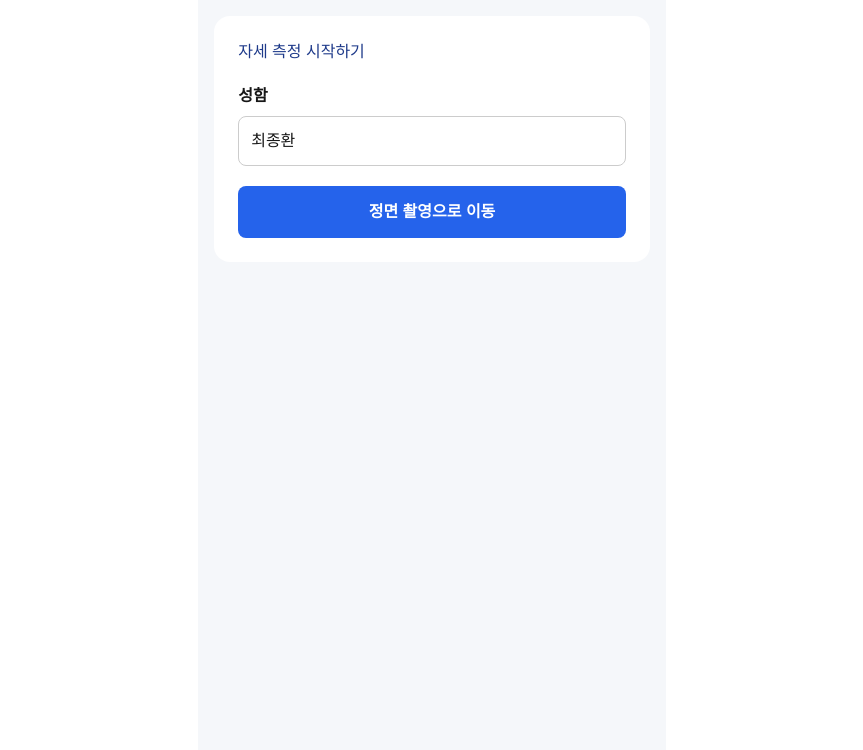
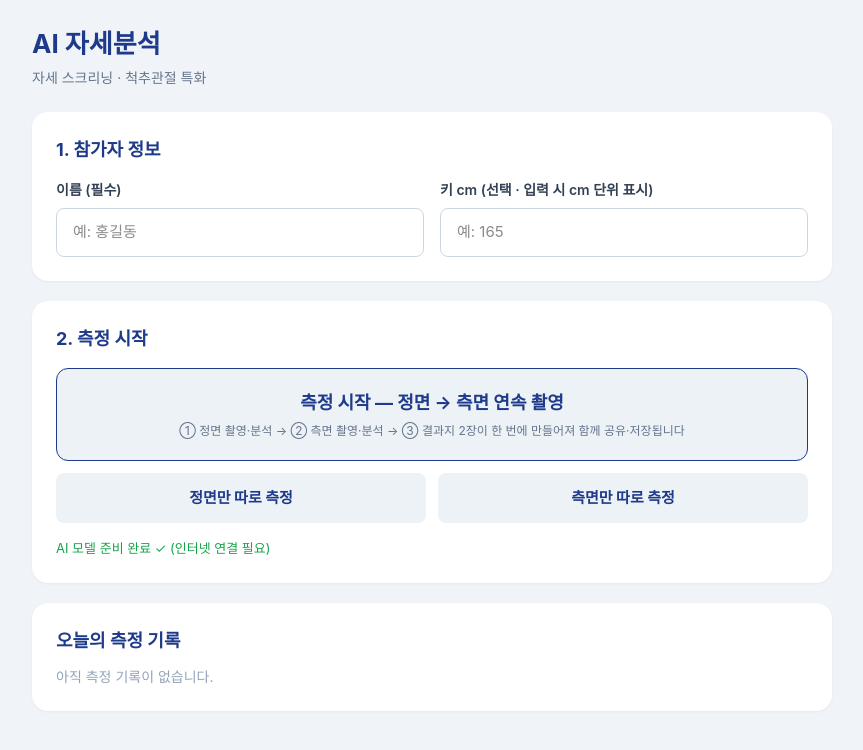
Before and after one commit to choijonghwan77-ship-it/saehim-posture, a Next.js app: page / in a window 1280 px wide. Shown: the top 750 px of the page, without its empty margins (208-1071 px from the left). Built offline with nearby package versions, Linux system fonts and the light colour scheme.

Commit message:
Update main page layout according to design design screenshot

```diff
--- a/app/page.tsx
+++ b/app/page.tsx
@@ -19,7 +19,9 @@ interface Keypoint {
 
 export default function PostureApp() {
   const [step, setStep] = useState<number>(1);
-  const [userName, setUserName] = useState<string>('최종환');
+  const [userName, setUserName] = useState<string>('');
+  const [userHeight, setUserHeight] = useState<string>('');
+  const [measureMode, setMeasureMode] = useState<'both' | 'front' | 'side'>('both');
 
   const [frontImage, setFrontImage] = useState<string | null>(null);
   const [sideImage, setSideImage] = useState<string | null>(null);
@@ -35,11 +37,11 @@ export default function PostureApp() {
 
   // 측면 상세 5대 측정 수치
   const [sideMetrics, setSideMetrics] = useState({
-    cva: { value: 48.5, unit: '°', status: '주의 (거북목 경향)' },         // 목 전방각
-    headShift: { value: 3.8, unit: 'cm', status: '주의 (전방 이동)' },     // 머리 전방이동
-    torsoTilt: { value: 2.1, unit: '°', status: '양호' },                // 상체 기울기
-    pelvicShift: { value: 1.5, unit: 'cm', status: '양호' },             // 골반 전방이동
-    kneeFlexion: { value: 4.2, unit: '°', status: '주의 (과지탱/굴곡)' }, // 무릎 굽힘
+    cva: { value: 48.5, unit: '°', status: '주의 (거북목 경향)' },
+    headShift: { value: 3.8, unit: 'cm', status: '주의 (전방 이동)' },
+    torsoTilt: { value: 2.1, unit: '°', status: '양호' },
+    pelvicShift: { value: 1.5, unit: 'cm', status: '양호' },
+    kneeFlexion: { value: 4.2, unit: '°', status: '주의 (과지탱/굴곡)' },
   });
 
   const webcamRef = useRef<Webcam>(null);
@@ -121,6 +123,15 @@ export default function PostureApp() {
     }
   };
 
+  const handleStartMeasurement = (mode: 'both' | 'front' | 'side') => {
+    setMeasureMode(mode);
+    if (mode === 'side') {
+      setStep(4);
+    } else {
+      setStep(2);
+    }
+  };
+
   const handleFrontCapture = () => {
     if (!webcamRef.current) return;
     const imageSrc = webcamRef.current.getScreenshot();
@@ -185,12 +196,12 @@ export default function PostureApp() {
     const canvas = await html2canvas(reportRef.current);
     const link = document.createElement('a');
     link.href = canvas.toDataURL('image/png');
-    link.download = `${userName}_자세분석결과지.png`;
+    link.download = `${userName || '참가자'}_자세분석결과지.png`;
     link.click();
   };
 
   const handleShare = async () => {
-    const textData = `[새힘병원 AI 자세분석 결과]\n${userName} 님\n\n[정면]\n- 어깨 기울기: ${frontMetrics.shoulderTilt.value}°\n- 골반 기울기: ${frontMetrics.hipTilt.value}°\n\n[측면]\n- 목 전방각(CVA): ${sideMetrics.cva.value}° (${sideMetrics.cva.status})\n- 머리 전방이동: ${sideMetrics.headShift.value}cm (${sideMetrics.headShift.status})\n- 상체 기울기: ${sideMetrics.torsoTilt.value}° (${sideMetrics.torsoTilt.status})\n- 골반 전방이동: ${sideMetrics.pelvicShift.value}cm (${sideMetrics.pelvicShift.status})\n- 무릎 굽힘: ${sideMetrics.kneeFlexion.value}° (${sideMetrics.kneeFlexion.status})`;
+    const textData = `[새힘병원 AI 자세분석 결과]\n${userName || '참가자'} 님${userHeight ? ` (${userHeight}cm)` : ''}\n\n[정면]\n- 어깨 기울기: ${frontMetrics.shoulderTilt.value}°\n- 골반 기울기: ${frontMetrics.hipTilt.value}°\n\n[측면]\n- 목 전방각(CVA): ${sideMetrics.cva.value}° (${sideMetrics.cva.status})\n- 머리 전방이동: ${sideMetrics.headShift.value}cm (${sideMetrics.headShift.status})\n- 상체 기울기: ${sideMetrics.torsoTilt.value}° (${sideMetrics.torsoTilt.status})\n- 골반 전방이동: ${sideMetrics.pelvicShift.value}cm (${sideMetrics.pelvicShift.status})\n- 무릎 굽힘: ${sideMetrics.kneeFlexion.value}° (${sideMetrics.kneeFlexion.status})`;
 
     if (navigator.share) {
       try {
@@ -204,8 +215,11 @@ export default function PostureApp() {
     }
   };
 
+  const displayName = userName.trim() || '참가자';
+
   return (
-    <div style={{ maxWidth: '480px', margin: '0 auto', fontFamily: 'sans-serif', backgroundColor: '#f5f7fa', minHeight: '100vh', padding: '16px' }}>
+    <div style={{ backgroundColor: '#f0f4f8', minHeight: '100vh', padding: '24px 16px', fontFamily: '-apple-system, BlinkMacSystemFont, "Segoe UI", Roboto, sans-serif' }}>
+      <div style={{ maxWidth: '800px', margin: '0 auto' }}>
 
         <input
           type="file"
@@ -217,31 +231,129 @@ export default function PostureApp() {
 
         {/* STEP 1: 메인 화면 */}
         {step === 1 && (
-        <div style={{ backgroundColor: '#fff', padding: '24px', borderRadius: '16px' }}>
-          <h2 style={{ color: '#1e3a8a', marginBottom: '20px' }}>자세 측정 시작하기</h2>
-          <label style={{ display: 'block', marginBottom: '8px', fontWeight: 'bold' }}>성함</label>
+          <div>
+            {/* 상단 타이틀 */}
+            <div style={{ marginBottom: '24px' }}>
+              <h1 style={{ fontSize: '26px', fontWeight: 'bold', color: '#1e3a8a', margin: 0 }}>AI 자세분석</h1>
+              <p style={{ fontSize: '14px', color: '#64748b', margin: '4px 0 0 0' }}>자세 스크리닝 · 척추관절 특화</p>
+            </div>
+
+            {/* 1. 참가자 정보 */}
+            <div style={{ backgroundColor: '#ffffff', borderRadius: '16px', padding: '24px', marginBottom: '20px', boxShadow: '0 1px 3px rgba(0,0,0,0.05)' }}>
+              <h2 style={{ fontSize: '18px', fontWeight: 'bold', color: '#1e3a8a', marginTop: 0, marginBottom: '16px' }}>1. 참가자 정보</h2>
+
+              <div style={{ display: 'flex', gap: '16px', flexWrap: 'wrap' }}>
+                <div style={{ flex: '1 1 240px' }}>
+                  <label style={{ display: 'block', fontSize: '14px', fontWeight: '600', color: '#334155', marginBottom: '8px' }}>
+                    이름 (필수)
+                  </label>
                   <input
                     type="text"
+                    placeholder="예: 홍길동"
                     value={userName}
                     onChange={(e) => setUserName(e.target.value)}
-            style={{ width: '100%', padding: '12px', borderRadius: '8px', border: '1px solid #ccc', marginBottom: '20px', boxSizing: 'border-box' }}
+                    style={{ width: '100%', padding: '12px 16px', borderRadius: '8px', border: '1px solid #cbd5e1', fontSize: '15px', outline: 'none', boxSizing: 'border-box' }}
                   />
+                </div>
+
+                <div style={{ flex: '1 1 240px' }}>
+                  <label style={{ display: 'block', fontSize: '14px', fontWeight: '600', color: '#334155', marginBottom: '8px' }}>
+                    키 cm (선택 · 입력 시 cm 단위 표시)
+                  </label>
+                  <input
+                    type="number"
+                    placeholder="예: 165"
+                    value={userHeight}
+                    onChange={(e) => setUserHeight(e.target.value)}
+                    style={{ width: '100%', padding: '12px 16px', borderRadius: '8px', border: '1px solid #cbd5e1', fontSize: '15px', outline: 'none', boxSizing: 'border-box' }}
+                  />
+                </div>
+              </div>
+            </div>
+
+            {/* 2. 측정 시작 */}
+            <div style={{ backgroundColor: '#ffffff', borderRadius: '16px', padding: '24px', marginBottom: '20px', boxShadow: '0 1px 3px rgba(0,0,0,0.05)' }}>
+              <h2 style={{ fontSize: '18px', fontWeight: 'bold', color: '#1e3a8a', marginTop: 0, marginBottom: '16px' }}>2. 측정 시작</h2>
+
+              {/* 측정 시작 - 정면 -> 측면 연속 촬영 메인 버튼 */}
               <button
-            onClick={() => setStep(2)}
-            style={{ width: '100%', padding: '14px', backgroundColor: '#2563eb', color: '#fff', border: 'none', borderRadius: '8px', fontWeight: 'bold', fontSize: '16px', cursor: 'pointer' }}
+                onClick={() => handleStartMeasurement('both')}
+                style={{
+                  width: '100%',
+                  padding: '20px 16px',
+                  backgroundColor: '#edf2f7',
+                  border: '1.5px solid #1e3a8a',
+                  borderRadius: '12px',
+                  cursor: 'pointer',
+                  textAlign: 'center',
+                  marginBottom: '12px',
+                  transition: 'all 0.2s',
+                }}
               >
-            정면 촬영으로 이동
+                <div style={{ fontSize: '18px', fontWeight: 'bold', color: '#1e3a8a', marginBottom: '6px' }}>
+                  측정 시작 — 정면 → 측면 연속 촬영
+                </div>
+                <div style={{ fontSize: '12px', color: '#64748b' }}>
+                  ① 정면 촬영·분석 → ② 측면 촬영·분석 → ③ 결과지 2장이 한 번에 만들어져 함께 공유·저장됩니다
+                </div>
               </button>
+
+              {/* 하단 서브 버튼 2개 */}
+              <div style={{ display: 'flex', gap: '12px' }}>
+                <button
+                  onClick={() => handleStartMeasurement('front')}
+                  style={{
+                    flex: 1,
+                    padding: '14px 8px',
+                    backgroundColor: '#edf2f7',
+                    border: 'none',
+                    borderRadius: '8px',
+                    color: '#1e3a8a',
+                    fontWeight: 'bold',
+                    fontSize: '15px',
+                    cursor: 'pointer',
+                  }}
+                >
+                  정면만 따로 측정
+                </button>
+                <button
+                  onClick={() => handleStartMeasurement('side')}
+                  style={{
+                    flex: 1,
+                    padding: '14px 8px',
+                    backgroundColor: '#edf2f7',
+                    border: 'none',
+                    borderRadius: '8px',
+                    color: '#1e3a8a',
+                    fontWeight: 'bold',
+                    fontSize: '15px',
+                    cursor: 'pointer',
+                  }}
+                >
+                  측면만 따로 측정
+                </button>
+              </div>
+
+              {/* 안내 메세지 */}
+              <div style={{ marginTop: '16px', fontSize: '13px', color: '#16a34a' }}>
+                AI 모델 준비 완료 ✓ (인터넷 연결 필요)
+              </div>
+            </div>
+
+            {/* 오늘의 측정 기록 */}
+            <div style={{ backgroundColor: '#ffffff', borderRadius: '16px', padding: '24px', boxShadow: '0 1px 3px rgba(0,0,0,0.05)' }}>
+              <h2 style={{ fontSize: '18px', fontWeight: 'bold', color: '#1e3a8a', marginTop: 0, marginBottom: '12px' }}>오늘의 측정 기록</h2>
+              <p style={{ fontSize: '14px', color: '#94a3b8', margin: 0 }}>아직 측정 기록이 없습니다.</p>
+            </div>
           </div>
         )}
 
         {/* STEP 2: 정면 촬영 */}
         {step === 2 && (
-        <div>
-          <button onClick={() => setStep(1)} style={{ border: 'none', background: 'none', color: '#2563eb', cursor: 'pointer', marginBottom: '12px', fontWeight: 'bold' }}>← 처음으로</button>
-          <h3 style={{ color: '#1e3a8a', marginBottom: '16px' }}>정면 촬영 — {userName}님</h3>
+          <div style={{ maxWidth: '480px', margin: '0 auto' }}>
+            <button onClick={() => setStep(1)} style={{ border: 'none', background: 'none', color: '#2563eb', cursor: 'pointer', marginBottom: '12px', fontWeight: 'bold' }}>← 메인으로</button>
+            <h3 style={{ color: '#1e3a8a', marginBottom: '16px' }}>정면 촬영 — {displayName}님</h3>
             <div style={{ position: 'relative', borderRadius: '16px', overflow: 'hidden', border: '2px solid #ddd', backgroundColor: '#000' }}>
-
               <Webcam
                 ref={webcamRef}
                 screenshotFormat="image/jpeg"
@@ -249,7 +361,6 @@ export default function PostureApp() {
                 videoConstraints={videoConstraints}
                 style={{ width: '100%', display: 'block' }}
               />
-
               <div style={{
                 position: 'absolute', top: 0, left: 0, right: 0, bottom: 0, pointerEvents: 'none',
                 backgroundImage: `
@@ -260,7 +371,6 @@ export default function PostureApp() {
               }}>
                 <div style={{ position: 'absolute', top: 0, bottom: 0, left: '50%', width: '1px', backgroundColor: 'rgba(239, 68, 68, 0.45)' }} />
               </div>
-
               <div style={{
                 position: 'absolute', bottom: '12px', left: '12px', right: '12px',
                 backgroundColor: 'rgba(0, 0, 0, 0.65)', color: '#ffffff',
@@ -268,7 +378,6 @@ export default function PostureApp() {
               }}>
                 정면을 보고 머리부터 발끝까지 화면에 들어오도록 서주세요
               </div>
-
             </div>
 
             {tiltWarning && (
@@ -285,18 +394,14 @@ export default function PostureApp() {
                 사진첩에서 불러오기
               </button>
             </div>
-
-          <p style={{ fontSize: '12px', color: '#64748b', marginTop: '12px', lineHeight: '1.4' }}>
-            빨간 세로선은 구도 참고용일 뿐, 정확히 맞추지 않아도 됩니다. 발끝부터 머리끝까지 모두 화면에 들어오게만 해주세요.
-          </p>
           </div>
         )}
 
         {/* STEP 3: 정면 분석 */}
         {step === 3 && (
-        <div>
+          <div style={{ maxWidth: '480px', margin: '0 auto' }}>
             <button onClick={() => setStep(2)} style={{ border: 'none', background: 'none', color: '#2563eb', cursor: 'pointer', marginBottom: '12px', fontWeight: 'bold' }}>← 다시 촬영</button>
-          <h3 style={{ color: '#1e3a8a', marginBottom: '12px' }}>정면 분석 — {userName}님</h3>
+            <h3 style={{ color: '#1e3a8a', marginBottom: '12px' }}>정면 분석 — {displayName}님</h3>
             <div onMouseMove={handleMouseMove} onMouseUp={() => setDraggingIdx(null)} style={{ position: 'relative', width: '100%', borderRadius: '16px', overflow: 'hidden', userSelect: 'none' }}>
               {frontImage && <img src={frontImage} alt="Front" style={{ width: '100%', display: 'block' }} />}
               {keypoints.map((kp, idx) => {
@@ -320,15 +425,27 @@ export default function PostureApp() {
               <div style={{ display: 'flex', justifyContent: 'space-between', padding: '6px 0', borderBottom: '1px solid #f1f5f9' }}><span>무릎 정렬</span><strong>{frontMetrics.kneeAlignment.status}</strong></div>
               <div style={{ display: 'flex', justifyContent: 'space-between', padding: '6px 0' }}><span>신체 중심선</span><strong>{frontMetrics.centerLine.status}</strong></div>
             </div>
-          <button onClick={() => setStep(4)} style={{ width: '100%', padding: '14px', backgroundColor: '#1e40af', color: '#fff', border: 'none', borderRadius: '8px', fontWeight: 'bold', fontSize: '16px', marginTop: '16px', cursor: 'pointer' }}>측면 촬영으로 이동 →</button>
+
+            <button
+              onClick={() => {
+                if (measureMode === 'front') {
+                  setStep(6);
+                } else {
+                  setStep(4);
+                }
+              }}
+              style={{ width: '100%', padding: '14px', backgroundColor: '#1e40af', color: '#fff', border: 'none', borderRadius: '8px', fontWeight: 'bold', fontSize: '16px', marginTop: '16px', cursor: 'pointer' }}
+            >
+              {measureMode === 'front' ? '결과지 보기 →' : '측면 촬영으로 이동 →'}
+            </button>
           </div>
         )}
 
         {/* STEP 4: 측면 촬영 */}
         {step === 4 && (
-        <div>
-          <button onClick={() => setStep(3)} style={{ border: 'none', background: 'none', color: '#2563eb', cursor: 'pointer', marginBottom: '12px', fontWeight: 'bold' }}>← 이전으로</button>
-          <h3 style={{ color: '#1e3a8a', marginBottom: '16px' }}>측면 촬영 — {userName}님</h3>
+          <div style={{ maxWidth: '480px', margin: '0 auto' }}>
+            <button onClick={() => setStep(measureMode === 'side' ? 1 : 3)} style={{ border: 'none', background: 'none', color: '#2563eb', cursor: 'pointer', marginBottom: '12px', fontWeight: 'bold' }}>← 이전으로</button>
+            <h3 style={{ color: '#1e3a8a', marginBottom: '16px' }}>측면 촬영 — {displayName}님</h3>
             <div style={{ position: 'relative', borderRadius: '16px', overflow: 'hidden', border: '2px solid #ddd', backgroundColor: '#000' }}>
               <Webcam
                 ref={webcamRef}
@@ -376,8 +493,8 @@ export default function PostureApp() {
 
         {/* STEP 5: 측면 분석 */}
         {step === 5 && (
-        <div>
-          <h3 style={{ color: '#1e3a8a', marginBottom: '12px' }}>측면 분석 — {userName}님</h3>
+          <div style={{ maxWidth: '480px', margin: '0 auto' }}>
+            <h3 style={{ color: '#1e3a8a', marginBottom: '12px' }}>측면 분석 — {displayName}님</h3>
             {sideImage && <img src={sideImage} alt="Side" style={{ width: '100%', borderRadius: '16px' }} />}
             <div style={{ backgroundColor: '#fff', padding: '16px', borderRadius: '12px', marginTop: '16px' }}>
               <h4 style={{ margin: '0 0 12px 0', color: '#1e3a8a' }}>측면 상세 측정 결과</h4>
@@ -393,29 +510,33 @@ export default function PostureApp() {
 
         {/* STEP 6: 최종 결과지 */}
         {step === 6 && (
-        <div>
-          <button onClick={() => setStep(1)} style={{ border: 'none', background: 'none', color: '#2563eb', cursor: 'pointer', marginBottom: '12px', fontWeight: 'bold' }}>← 처음으로 (새 참가자)</button>
+          <div style={{ maxWidth: '480px', margin: '0 auto' }}>
+            <button onClick={() => setStep(1)} style={{ border: 'none', background: 'none', color: '#2563eb', cursor: 'pointer', marginBottom: '12px', fontWeight: 'bold' }}>← 메인으로</button>
             <div ref={reportRef} style={{ backgroundColor: '#fff', padding: '16px', borderRadius: '16px', border: '1px solid #e5e7eb' }}>
               <h2 style={{ color: '#1e3a8a', textAlign: 'center', marginBottom: '4px' }}>새힘병원</h2>
               <p style={{ textAlign: 'center', color: '#6b7280', fontSize: '14px', margin: '0 0 16px 0' }}>AI 자세분석 결과지</p>
 
+              {(measureMode === 'both' || measureMode === 'front') && (
                 <div style={{ border: '1px solid #eee', padding: '12px', borderRadius: '8px', marginBottom: '12px' }}>
-              <h4 style={{ margin: '0 0 8px 0', color: '#2563eb' }}>① 정면 평가 결과 ({userName} 님)</h4>
+                  <h4 style={{ margin: '0 0 8px 0', color: '#2563eb' }}>① 정면 평가 결과 ({displayName} 님{userHeight ? `, ${userHeight}cm` : ''})</h4>
                   <p style={{ margin: '4px 0', fontSize: '13px' }}>· 머리 기울기: <strong>{frontMetrics.headTilt.value}° ({frontMetrics.headTilt.status})</strong></p>
                   <p style={{ margin: '4px 0', fontSize: '13px' }}>· 어깨 기울기: <strong>{frontMetrics.shoulderTilt.value}° ({frontMetrics.shoulderTilt.status})</strong></p>
                   <p style={{ margin: '4px 0', fontSize: '13px' }}>· 골반 기울기: <strong>{frontMetrics.hipTilt.value}° ({frontMetrics.hipTilt.status})</strong></p>
                   <p style={{ margin: '4px 0', fontSize: '13px' }}>· 무릎 정렬: <strong>{frontMetrics.kneeAlignment.status}</strong></p>
                   <p style={{ margin: '4px 0', fontSize: '13px' }}>· 신체 중심선: <strong>{frontMetrics.centerLine.status}</strong></p>
                 </div>
+              )}
 
+              {(measureMode === 'both' || measureMode === 'side') && (
                 <div style={{ border: '1px solid #eee', padding: '12px', borderRadius: '8px' }}>
-              <h4 style={{ margin: '0 0 8px 0', color: '#2563eb' }}>② 측면 평가 결과 ({userName} 님)</h4>
+                  <h4 style={{ margin: '0 0 8px 0', color: '#2563eb' }}>② 측면 평가 결과 ({displayName} 님{userHeight ? `, ${userHeight}cm` : ''})</h4>
                   <p style={{ margin: '4px 0', fontSize: '13px' }}>· 목 전방각(CVA): <strong style={{ color: '#dc2626' }}>{sideMetrics.cva.value}{sideMetrics.cva.unit} ({sideMetrics.cva.status})</strong></p>
                   <p style={{ margin: '4px 0', fontSize: '13px' }}>· 머리 전방이동: <strong style={{ color: '#dc2626' }}>{sideMetrics.headShift.value}{sideMetrics.headShift.unit} ({sideMetrics.headShift.status})</strong></p>
                   <p style={{ margin: '4px 0', fontSize: '13px' }}>· 상체 기울기: <strong>{sideMetrics.torsoTilt.value}{sideMetrics.torsoTilt.unit} ({sideMetrics.torsoTilt.status})</strong></p>
                   <p style={{ margin: '4px 0', fontSize: '13px' }}>· 골반 전방이동: <strong>{sideMetrics.pelvicShift.value}{sideMetrics.pelvicShift.unit} ({sideMetrics.pelvicShift.status})</strong></p>
                   <p style={{ margin: '4px 0', fontSize: '13px' }}>· 무릎 굽힘: <strong style={{ color: '#dc2626' }}>{sideMetrics.kneeFlexion.value}{sideMetrics.kneeFlexion.unit} ({sideMetrics.kneeFlexion.status})</strong></p>
                 </div>
+              )}
             </div>
 
             <div style={{ marginTop: '20px', display: 'flex', flexDirection: 'column', gap: '10px' }}>
@@ -426,5 +547,6 @@ export default function PostureApp() {
         )}
 
       </div>
+    </div>
   );
 }
```
Lines whose indentation alone changed are shown as unchanged.
